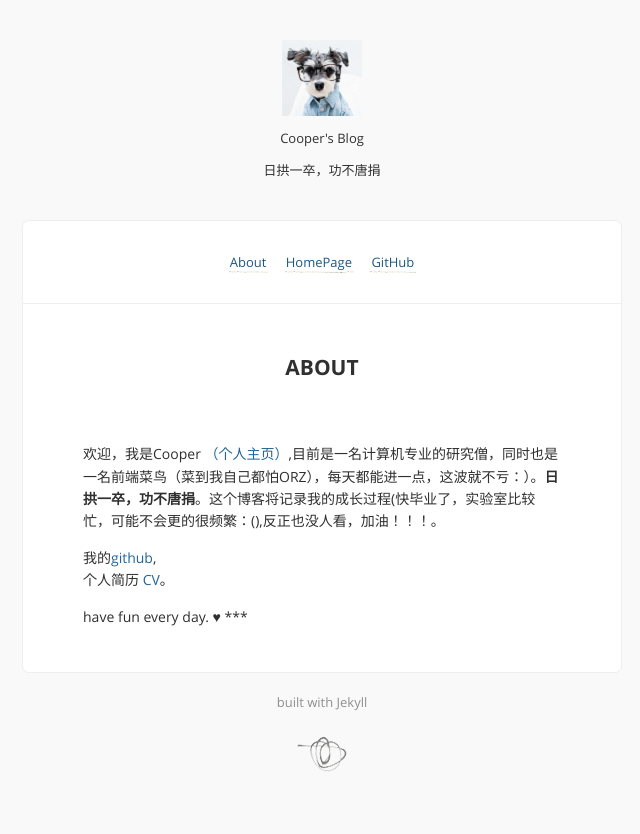
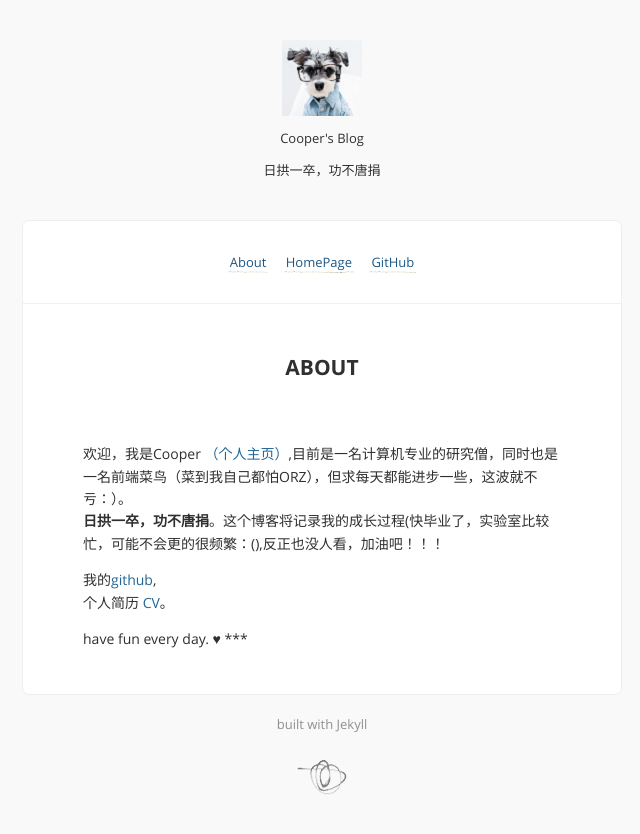
Before and after one commit to huguobo/old-blog, a Jekyll site: the page built from about.md, in a window 1280 px wide. Shown: the top 834 px of the page, without its empty margins (318-958 px from the left). Built offline with Jekyll 4.4.1, drawn with Linux system fonts in a browser that asks for light colours; Markdown is read by kramdown in place of the engine named in the settings; comment, search, counter and statistics services are not loaded.

Commit message:
about change

```diff
--- a/about.md
+++ b/about.md
@@ -2,7 +2,7 @@
 layout: page
 title: About
 ---
-欢迎，我是Cooper [（个人主页）](http://www.huguobo.cn),目前是一名计算机专业的研究僧，同时也是一名前端菜鸟（菜到我自己都怕ORZ），每天都能进一点，这波就不亏：）。**日拱一卒，功不唐捐**。这个博客将记录我的成长过程(快毕业了，实验室比较忙，可能不会更的很频繁：(),反正也没人看，加油！！！。
+欢迎，我是Cooper [（个人主页）](http://www.huguobo.cn),目前是一名计算机专业的研究僧，同时也是一名前端菜鸟（菜到我自己都怕ORZ），但求每天都能进步一些，这波就不亏：）。<br/>**日拱一卒，功不唐捐**。这个博客将记录我的成长过程(快毕业了，实验室比较忙，可能不会更的很频繁：(),反正也没人看，加油吧！！！
 
 
 我的[github](http://github.com/huguobo),<br/>
```
